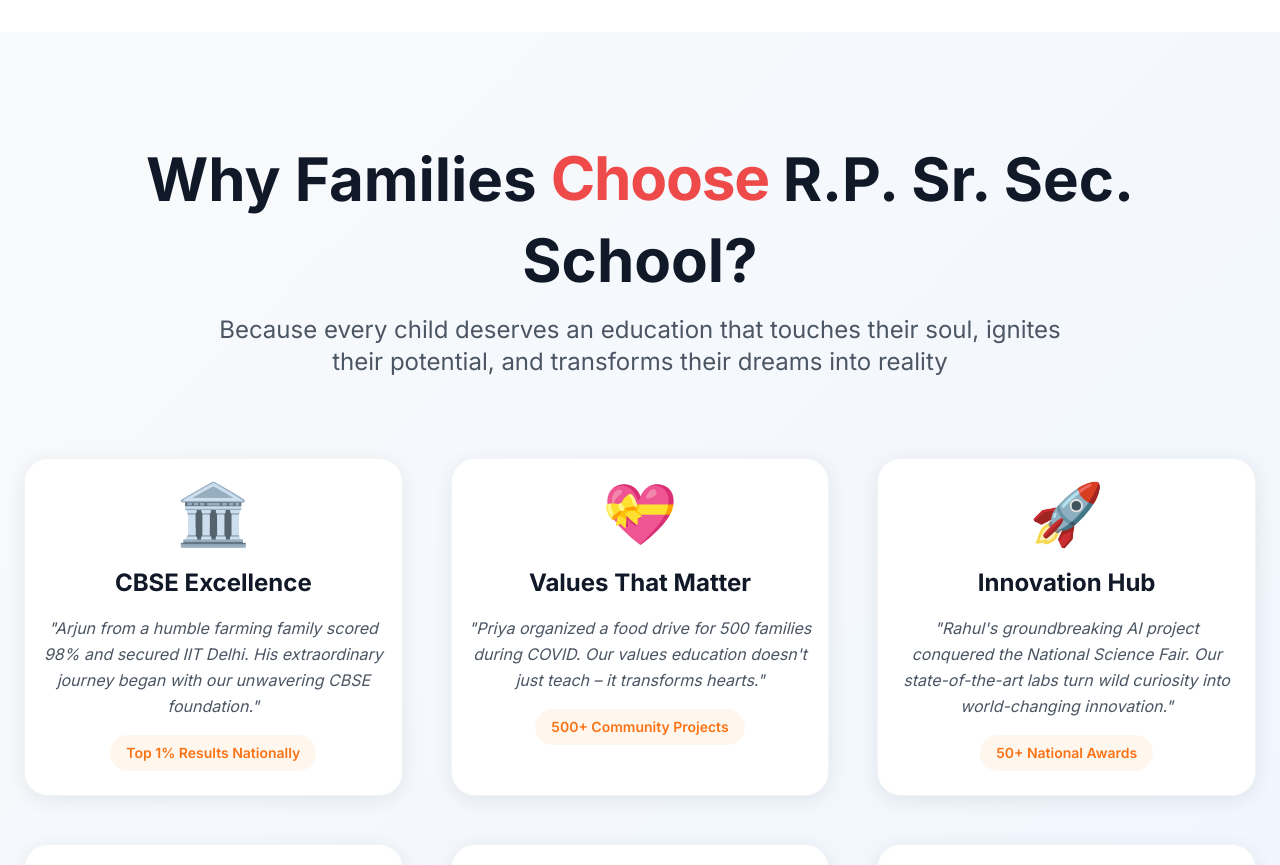
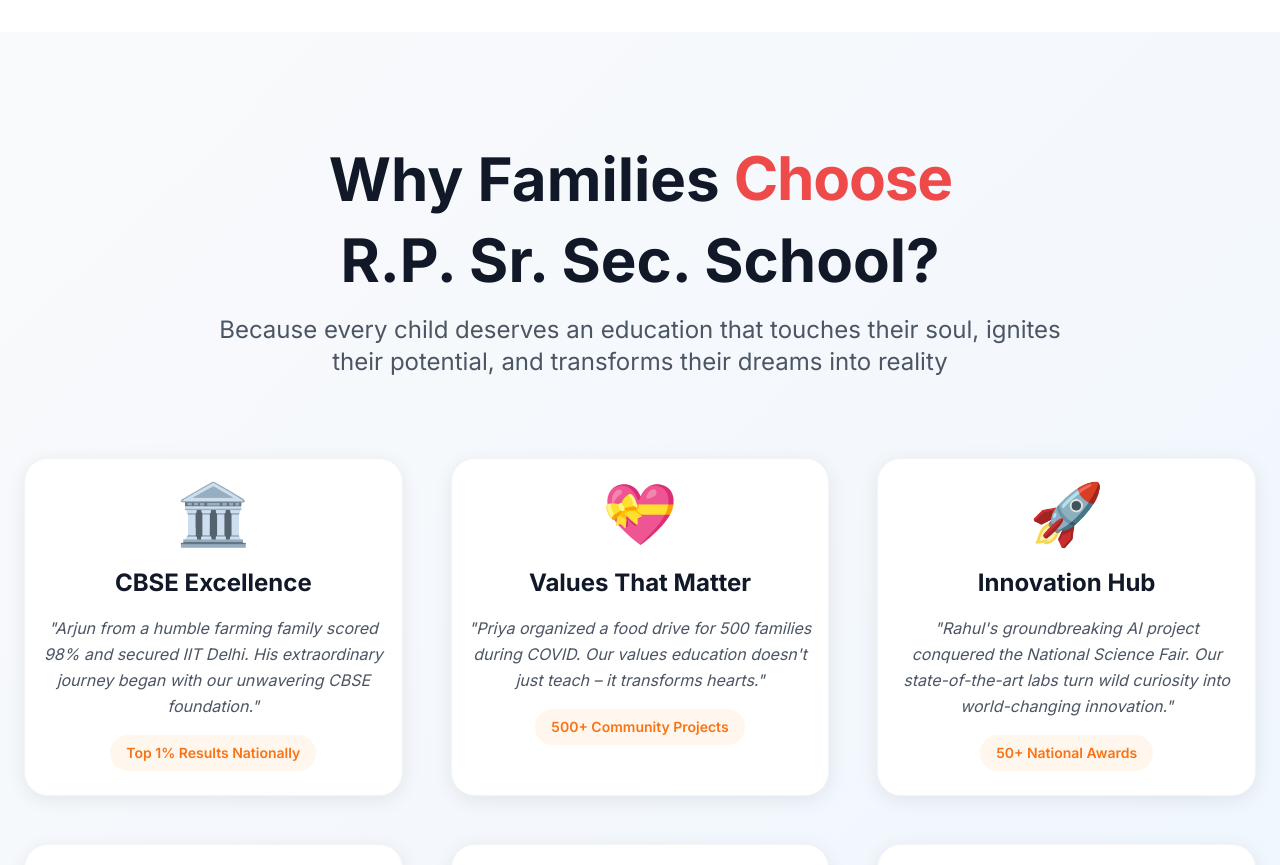
Before and after one commit to Chaos0168/rps-school-khairekan-website, a Next.js app: page / in a window 1280 px wide. Shown: the part 1580-2445 px from the top of the page. Built offline with nearby package versions, Linux system fonts and the light colour scheme.

Commit message:
why choose wala thik kiya h isme

```diff
--- a/app/page.tsx
+++ b/app/page.tsx
@@ -125,8 +125,9 @@
       <section className="py-24 relative bg-gradient-to-br from-gray-50 to-blue-50">
         <div className="container mx-auto px-6">
           <div className="text-center mb-20">
-            <h2 className="text-3xl sm:text-4xl md:text-5xl lg:text-6xl font-bold text-gray-900 mb-6">
-              Why Families <span className="kinetic-text text-red-500">Choose</span> R.P. Sr. Sec. School?
+            <h2 className="text-3xl sm:text-4xl md:text-5xl lg:text-6xl font-bold text-gray-900 mb-6 leading-tight">
+              <span className="block sm:inline">Why Families <span className="kinetic-text text-red-500">Choose</span></span>{' '}
+              <span className="whitespace-nowrap">R.P. Sr. Sec. School?</span>
             </h2>
             <p className="text-lg sm:text-xl md:text-2xl text-gray-600 max-w-4xl mx-auto">
               Because every child deserves an education that touches their soul, ignites their potential, and transforms their dreams into reality
```
